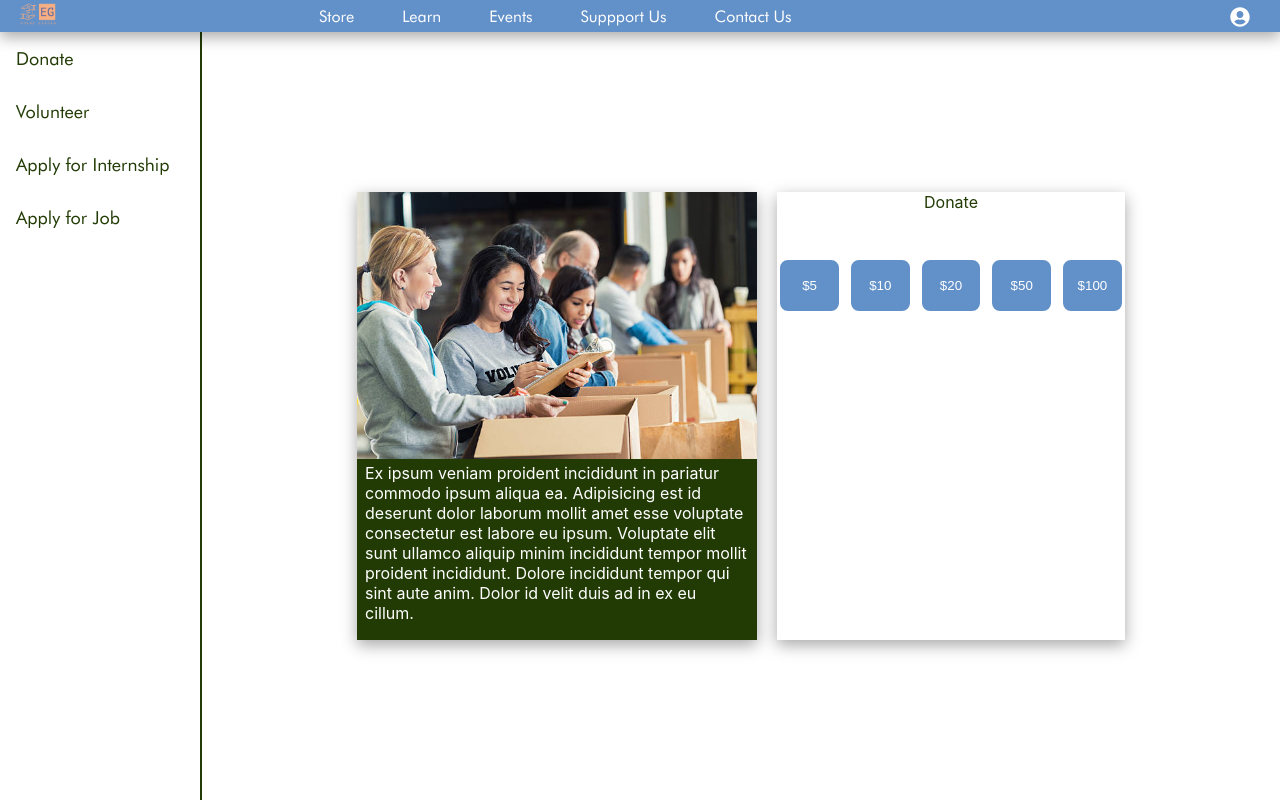
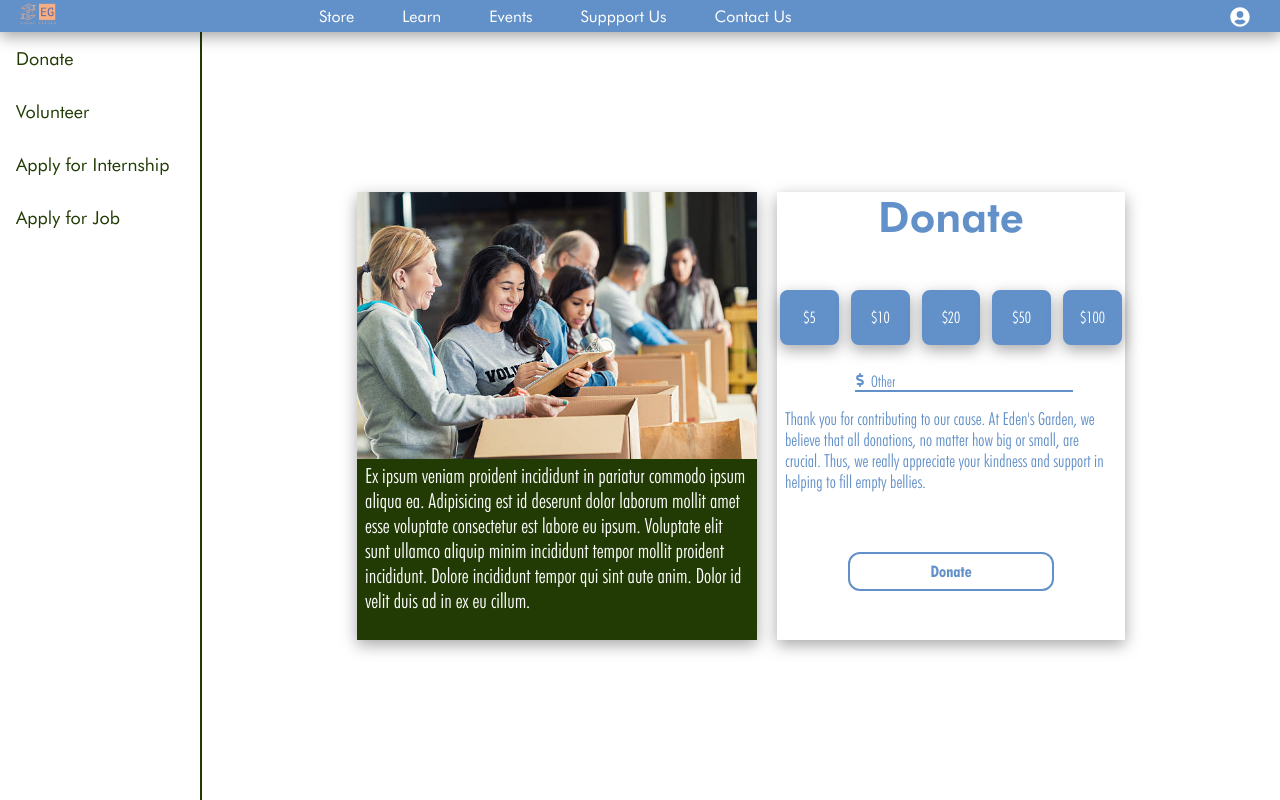
Before and after one commit to MichaelLin12/Eden-s-Garden, a React (Create React App) app in the folder client/: page /support in a window 1280 px wide. Shown: the top 800 px of the page. Built offline with nearby package versions, Linux system fonts and the light colour scheme.

Commit message:
work on donation page

```diff
--- a/client/src/components/donate/Donate.tsx
+++ b/client/src/components/donate/Donate.tsx
@@ -1,6 +1,7 @@
 import React from 'react'
 import './donate.css'
 import img1 from '../../images/istockphoto-471500478-612x612.jpg'
+import { FaDollarSign } from 'react-icons/fa'
 
 export default function Donate() {
   return (
@@ -21,6 +22,19 @@ export default function Donate() {
             <button>$50</button>
             <button>$100</button>
           </div>
+          <div className='donate-other'>
+            <label className="donate-form">
+              <FaDollarSign className='donate-form-icon'/>
+              <input type="number" placeholder="&nbsp;"/>
+              <span className="donate-placeholder">Other</span>
+            </label>
+          </div>
+          <div className='donate-thank-you'>
+            Thank you for contributing to our cause. At Eden's Garden, we believe that all donations, no matter how big or small, are crucial. Thus, we really appreciate your kindness and support in helping to fill empty bellies.
+          </div>
+          <div className='donate-final-button'>
+            <button>Donate</button>
+          </div>
         </div>
       </div>
     </div>
--- a/client/src/components/donate/donate.css
+++ b/client/src/components/donate/donate.css
@@ -1,3 +1,17 @@
+@font-face {
+    font-family: futura-button;
+    src: url('../../fonts/futura/Futura\ Bold\ font.ttf');
+}
+
+@font-face {
+    font-family: futura-content;
+    src: url('../../fonts/futura/Futura\ Light\ font.ttf');
+}
+
+@font-face {
+    font-family: futura-title;
+    src: url('../../fonts/futura/Futura\ Bold\ font.ttf');
+}
 
 .donate{
     width: 100%;
@@ -34,11 +48,15 @@
     background-color: transparent;
     margin-right: 0.5rem;
     margin-left: 0.5rem;
+    font-family: futura-content;
+    font-size: 21px;
 }
 
 .donate-2-title{
     text-align: center;
-    color: #223b05;
+    color: #6290c8;
+    font-size: 42px;
+    font-family: futura-title;
 }
 
 .donate-2-suggestions{
@@ -56,7 +74,132 @@
     outline: none;
     border: 2px solid #6290c8;
     border-radius:8px;
+    box-shadow: rgba(0, 0, 0, 0.35) 0px 5px 15px;
     background-color: #6290c8;
+    color: white;
+    font-family: futura-content;
+    font-size: 16px;
+    padding: 1rem 0.5rem 1rem 0.5rem;
+}
+
+.donate-2-suggestions button:hover{
+    flex:1;
+    outline: none;
+    border: 2px solid #223b05;
+    border-radius:8px;
+    box-shadow: rgba(0, 0, 0, 0.35) 0px 5px 15px;
+    background-color: #223b05;
     color: white;
     padding: 1rem 0.5rem 1rem 0.5rem;
 }
+
+.donate-other{
+    margin-top: 1.5rem;
+    cursor: pointer;
+}
+
+.donate-form {
+    font-size: 14px;
+    position: relative;
+    border-top: 20px solid transparent;
+    margin-left: 4rem;
+}
+
+input::-webkit-outer-spin-button,
+input::-webkit-inner-spin-button {
+    -webkit-appearance: none;
+    margin: 0;
+}
+
+input[type=number] {
+    -moz-appearance: textfield;
+}
+
+.donate-form input {
+    border: none;
+    -webkit-appearance: none;
+    -ms-appearance: none;
+    -moz-appearance: none;
+    appearance: none;
+    background: transparent;
+    border-bottom: 2px solid #6290c8;
+    width: 200px;
+    padding-left: 16px;
+    font-size: 16px;
+    outline: none;
+    color: #6290c8;
+}
+
+.donate-form-icon{
+    color: #6290c8;
+    position: relative;
+    left: 12px;
+    top: 2px;
+}
+
+.donate-form .donate-placeholder {
+    position: absolute;
+    left: 30px;
+    top: 1px;
+    width: calc(100% - 24px);
+    color: #6290c8;
+    overflow: hidden;
+    white-space: nowrap;
+    text-overflow: ellipsis;
+    font-family: futura-content;
+    font-size: 16px;
+    transition:
+    top 0.3s ease,
+    left 0.3s ease,
+    color 0.3s ease,
+    font-size 0.3s ease;
+}
+
+.donate-form input:focus + .donate-placeholder {
+    top: -14px;
+    left: 14px;
+    font-size: 10px;
+    color: #6290c8;
+}
+
+.donate-form input:not(:placeholder-shown) + .donate-placeholder {
+    top: -14px;
+    font-size: 10px;
+    color: #6290c8;
+}
+
+.donate-form input:not(:placeholder-shown) + .donate-placeholder
+.donate-form input:focus + .donate-placeholder {
+    top: -14px;
+    font-size: 10px;
+    color: #6290c8;
+}
+
+.donate-thank-you{
+    height: 7rem;
+    margin-top: 1rem;
+    padding-left: 0.5rem;
+    padding-right: 0.5rem;
+    color: #6290c8;
+    font-family: futura-content;
+    font-size: 18px;
+}
+
+.donate-final-button{
+    text-align: center;
+    margin-top: 2rem;
+}
+
+.donate-final-button button{
+    background-color: transparent;
+    padding-left: 5rem;
+    padding-right: 5rem;
+    padding-top: 0.5rem;
+    padding-bottom: 0.5rem;
+    border: 2px solid #6290c8;
+    border-radius: 12px;
+    color: #6290c8;
+    font-family: futura-button;
+    font-size: 16px;
+	text-decoration:none;
+}
--- a/client/src/components/support/support.tsx
+++ b/client/src/components/support/support.tsx
@@ -1,4 +1,4 @@
-import React, {useState} from 'react'
+import React, {useState,useEffect} from 'react'
 import './support.css'
 import Navbar from '../navbar/navbar'
 import Footer from '../footer/Footer'
```
Also changed, not shown: 1 other file (tests, documents, lock files or other folders).
